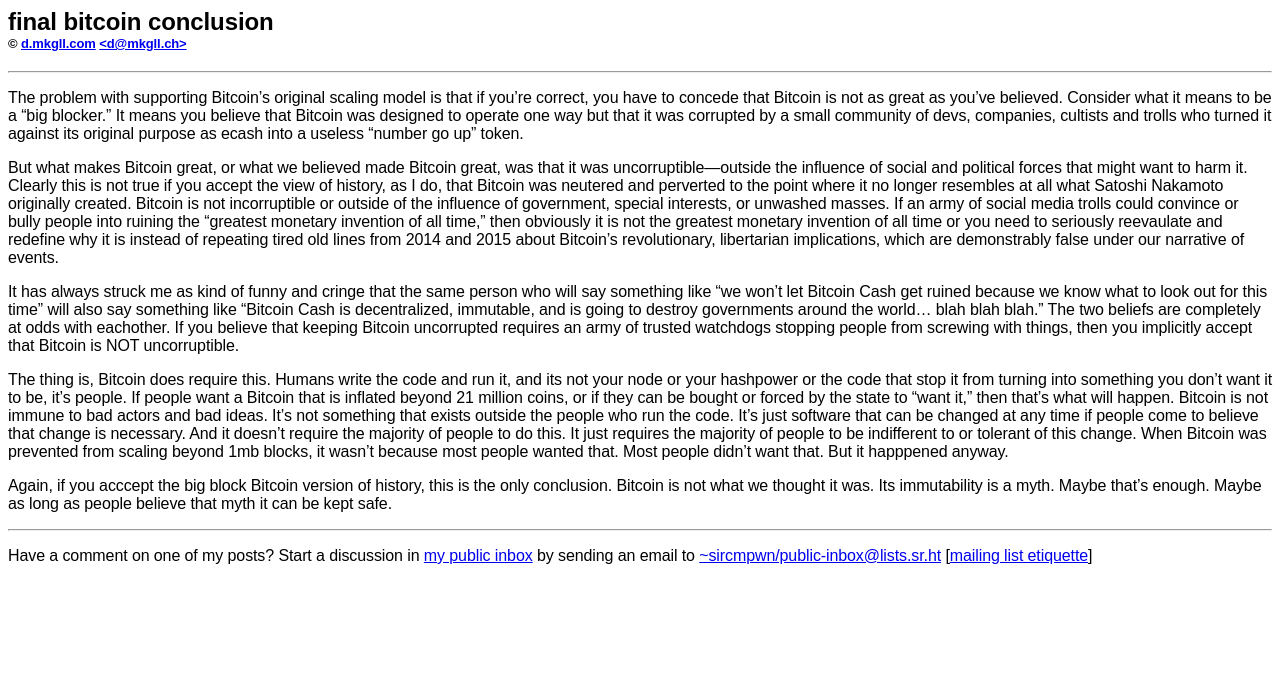
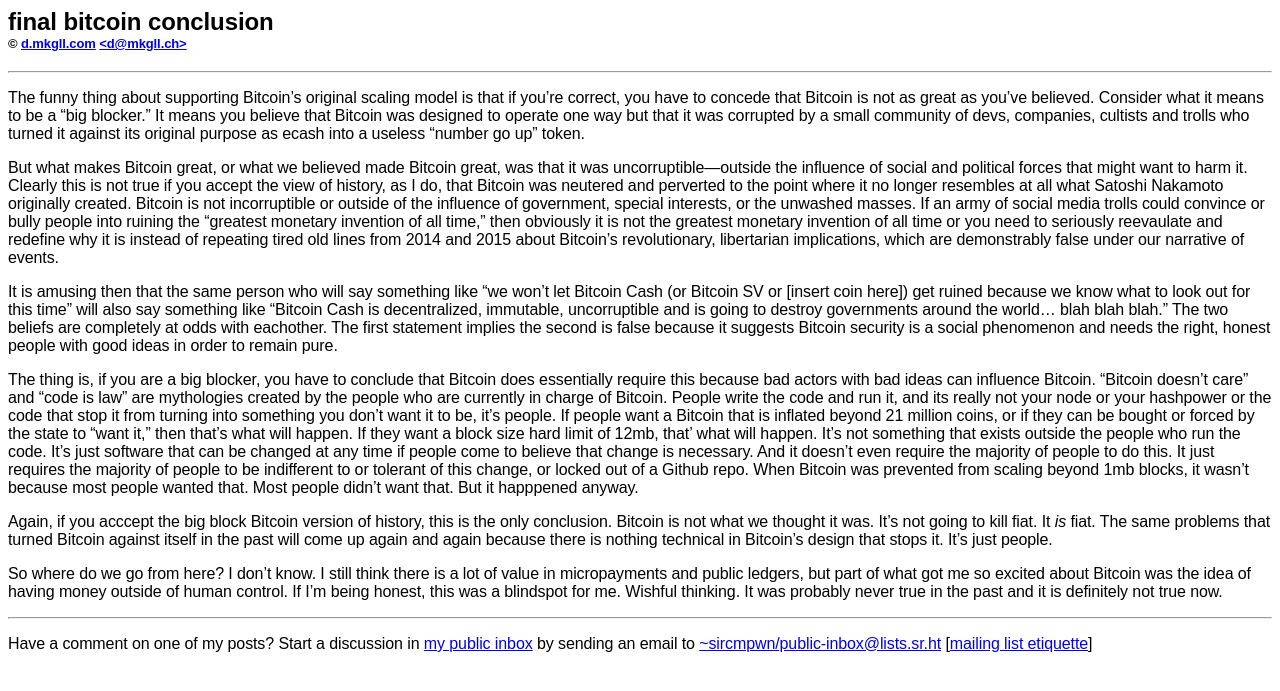
Before and after one commit to dmkgll/dmkgll, a Jekyll site: the page built from _posts/2022-06-30-big-blocks-last-conclusion.md, in a window 1280 px wide. Shown: the top 691 px of the page. Built offline with Jekyll 4.4.1, drawn with Linux system fonts in a browser that asks for light colours.

Commit message:
Update 2022-06-30-big-blocks-last-conclusion.md

```diff
--- a/_posts/2022-06-30-big-blocks-last-conclusion.md
+++ b/_posts/2022-06-30-big-blocks-last-conclusion.md
@@ -3,7 +3,7 @@
 title: final bitcoin conclusion
 ---
 
-The problem with supporting Bitcoin's original scaling model is that if you're correct, you have to concede that Bitcoin is not
+The funny thing about supporting Bitcoin's original scaling model is that if you're correct, you have to concede that Bitcoin is not
 as great as you've believed. Consider what it means to be a "big blocker." It means you believe that Bitcoin was designed
 to operate one way but that it was corrupted by a small community of devs, companies, cultists and trolls who turned it
 against its original purpose as ecash into a useless "number go up" token.
@@ -11,24 +11,24 @@
 But what makes Bitcoin great, or what we believed made Bitcoin great, was that it was uncorruptible—outside the influence of social and
 political forces that might want to harm it. Clearly this is not true if you accept the view of history, as I do, that
 Bitcoin was neutered and perverted to the point where it no longer resembles at all what Satoshi Nakamoto originally created. Bitcoin
-is not incorruptible or outside of the influence of government, special interests, or unwashed masses. If an army of social media trolls could convince or bully people
+is not incorruptible or outside of the influence of government, special interests, or the unwashed masses. If an army of social media trolls could convince or bully people
 into ruining the "greatest monetary invention of all time," then obviously it is not the greatest monetary invention of all time or you need
 to seriously reevaulate and redefine why it is instead of repeating tired old lines from 2014 and 2015 about Bitcoin's
 revolutionary, libertarian implications, which are demonstrably false under our narrative of events.
 
-It has always struck me as kind of funny and cringe that the same person who will say something like "we won't let Bitcoin Cash
-get ruined because we know what to look out for this time" will also say something like "Bitcoin Cash is decentralized, immutable, and
-is going to destroy governments around the world... blah blah blah." The two beliefs are completely at odds with eachother. If you believe that
-keeping Bitcoin uncorrupted requires an army of trusted watchdogs stopping people from screwing with things, then you implicitly
-accept that Bitcoin is NOT uncorruptible.
+It is amusing then that the same person who will say something like "we won't let Bitcoin Cash (or Bitcoin SV or [insert coin here])
+get ruined because we know what to look out for this time" will also say something like "Bitcoin Cash is decentralized, immutable, uncorruptible and
+is going to destroy governments around the world... blah blah blah." The two beliefs are completely at odds with eachother. The first statement implies the second is false because it suggests Bitcoin security is a social phenomenon and needs the right, honest people with good ideas in order to remain pure.
 
-The thing is, Bitcoin does require this. Humans write the code and run it, and its not your node or your hashpower or the code that stop
+The thing is, if you are a big blocker, you have to conclude that Bitcoin does essentially require this because bad actors with bad ideas can influence Bitcoin. "Bitcoin doesn't care" and "code is law" are mythologies created by the people who are currently in charge of Bitcoin. People write the code and run it, and its really not your node or your hashpower or the code that stop
 it from turning into something you don't want it to be, it's people. If people want a Bitcoin that is inflated beyond 21 million coins,
-or if they can be bought or forced by the state to "want it," then that's what will happen. Bitcoin is not immune to bad actors and bad ideas. It's not
+or if they can be bought or forced by the state to "want it," then that's what will happen. If they want a block size hard limit of 12mb, that' what will happen.  It's not
 something that exists outside the people who run the code. It's just software that can be changed at any time if people come to believe
-that change is necessary. And it doesn't require the majority of people to do this. It just requires the majority of people to be indifferent to
-or tolerant of this change. When Bitcoin was prevented from scaling beyond 1mb blocks, it wasn't because most people wanted that. Most
+that change is necessary. And it doesn't even require the majority of people to do this. It just requires the majority of people to be indifferent to
+or tolerant of this change, or locked out of a Github repo. When Bitcoin was prevented from scaling beyond 1mb blocks, it wasn't because most people wanted that. Most
 people didn't want that. But it happpened anyway.
 
-Again, if you acccept the big block Bitcoin version of history, this is the only conclusion. Bitcoin is not what we thought it was.  Its immutability is a myth. Maybe
-that's enough. Maybe as long as people believe that myth it can be kept safe.
+Again, if you acccept the big block Bitcoin version of history, this is the only conclusion. Bitcoin is not what we thought it was. It's not going to kill fiat. It *is* fiat. The same problems
+that turned Bitcoin against itself in the past will come up again and again because there is nothing technical in Bitcoin's design that stops it. It's just people.
+
+So where do we go from here? I don't know. I still think there is a lot of value in micropayments and public ledgers, but part of what got me so excited about Bitcoin was the idea of having money outside of human control. If I'm being honest, this was a blindspot for me. Wishful thinking. It was probably never true in the past and it is definitely not true now.
```
